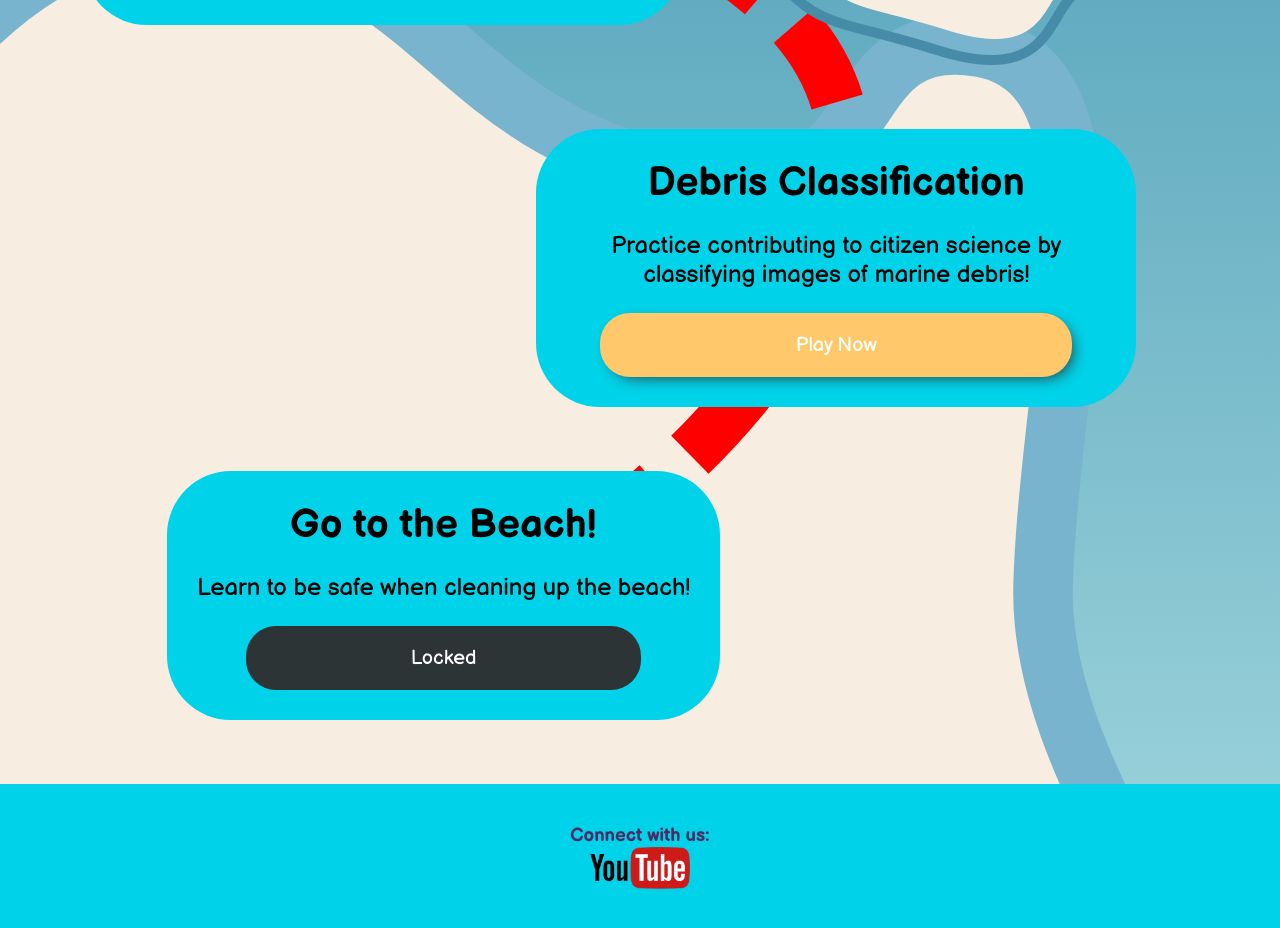
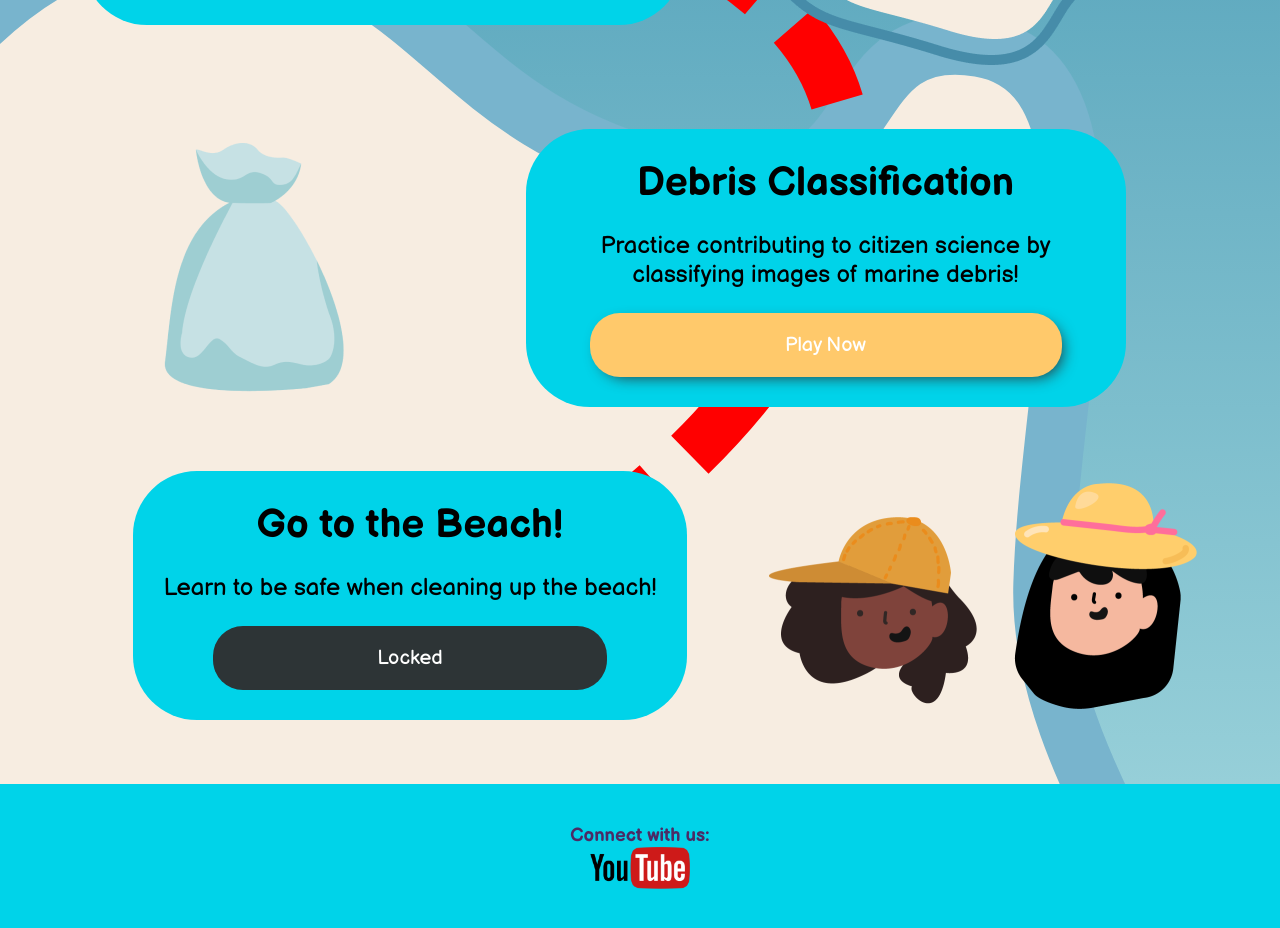
Before and after one commit to UW-AppleJACK/applejack, a React (Create React App) app in the folder marinerescue-frontend/: page /play in a window 1280 px wide. Shown: the part 1620-2548 px from the top of the page. Built offline with nearby package versions, Linux system fonts and the light colour scheme.

Commit message:
Add decorations to game landing page

```diff
--- a/marinerescue-frontend/src/data/Modules.js
+++ b/marinerescue-frontend/src/data/Modules.js
@@ -31,14 +31,14 @@ const MODULES = [
         title: 'Debris Classification',
         tag: 'debris',
         subtitle: 'Practice contributing to citizen science by classifying images of marine debris!',
-        icon: null,
+        icon: '/sprites/sprite-blue-bag.png',
         target: '/play/classification',
     },
     {
         title: 'Go to the Beach!',
         tag: 'beach',
         subtitle: 'Learn to be safe when cleaning up the beach!',
-        icon: null,
+        icon: '/images/landing-page-modules/landing-page-safety.png',
         target: '/play/safety',
     },
 ];
--- a/marinerescue-frontend/src/pages/GameLandingPage.scss
+++ b/marinerescue-frontend/src/pages/GameLandingPage.scss
@@ -79,7 +79,7 @@
                 }
 
                 .module-deco {
-                    flex: 1 1;
+                    flex: 0 1;
                     display: flex;
                     align-items: center;
                     justify-content: center;
```
Also changed, not shown: marinerescue-frontend/public/images/landing-page-modules/landing-page-safety.png (added).
